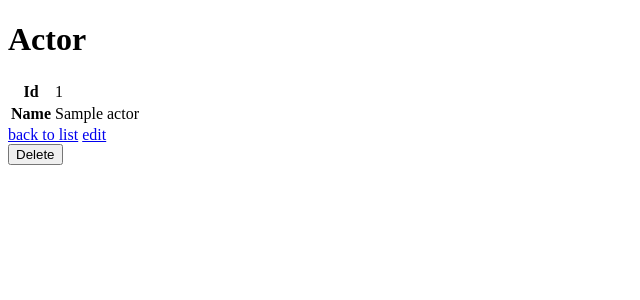
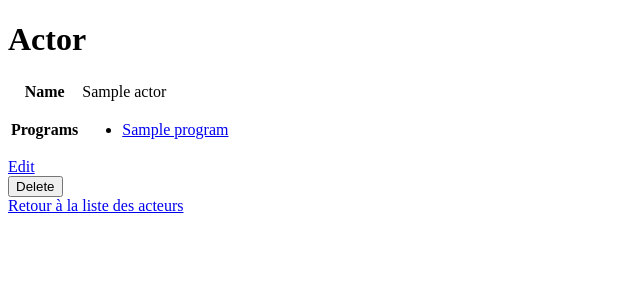
Before and after one commit to a-melie/Wild-Series, a Symfony app: template templates/actor/show.html.twig in a window 1280 px wide. Shown: the part 60-360 px from the top of the page, without its empty margins (0-640 px from the left). Run offline with Twig, Linux system fonts and the light colour scheme; the template is opened without the code that fills it: most values are stand-ins (such as "Sample title", 1, 10 or a date in 2020); some libraries are stand-ins or nearby versions.

Commit message:
q14 done

```diff
--- a/assets/css/app.scss
+++ b/assets/css/app.scss
@@ -11,7 +11,9 @@
     font-weight: bold;
     color: $dangerRose;
   }
+
 }
+
 nav{
   font-family:$title-font;
   font-size:1.5rem;
--- a/src/Entity/Actor.php
+++ b/src/Entity/Actor.php
@@ -6,9 +6,12 @@
 use Doctrine\Common\Collections\ArrayCollection;
 use Doctrine\Common\Collections\Collection;
 use Doctrine\ORM\Mapping as ORM;
+use Symfony\Component\Validator\Constraints as Assert;
+use Symfony\Bridge\Doctrine\Validator\Constraints\UniqueEntity;
 
 /**
  * @ORM\Entity(repositoryClass=ActorRepository::class)
+ * @UniqueEntity("name", message="cet acteur existe déjà")
  */
 class Actor
 {
@@ -21,7 +24,10 @@
 
     /**
      * @ORM\Column(type="string", length=255)
+     * @Assert\NotBlank()
+     * @Assert\Length(max="255", maxMessage="Le titre du program saisi{{ value }} est trop long, il ne devrait pas dépasser {{ limit }} caractères")
      */
+
     private $name;
 
     /**
--- a/src/Entity/Season.php
+++ b/src/Entity/Season.php
@@ -11,7 +11,7 @@
 
 /**
  * @ORM\Entity(repositoryClass=SeasonRepository::class)
- * @UniqueEntity(fields={"program","number"}, errorPath="number", message="Cette saison existe déjà.")
+ *
  */
 class Season
 {
--- a/src/Form/ActorType.php
+++ b/src/Form/ActorType.php
@@ -13,7 +13,7 @@
     {
         $builder
             ->add('name')
-            ->add('programs')
+            ->add('programs',null,['choice_label' => 'title', 'label'=>'Program'])
         ;
     }
 
--- a/templates/actor/_delete_form.html.twig
+++ b/templates/actor/_delete_form.html.twig
@@ -1,5 +1,5 @@
 <form method="post" action="{{ path('actor_delete', {'id': actor.id}) }}" onsubmit="return confirm('Are you sure you want to delete this item?');">
     <input type="hidden" name="_method" value="DELETE">
     <input type="hidden" name="_token" value="{{ csrf_token('delete' ~ actor.id) }}">
-    <button class="btn">Delete</button>
+    <button class="text-success btn btn-warning">Delete</button>
 </form>
--- a/templates/actor/_form.html.twig
+++ b/templates/actor/_form.html.twig
@@ -1,4 +1,4 @@
 {{ form_start(form) }}
     {{ form_widget(form) }}
-    <button class="btn">{{ button_label|default('Save') }}</button>
+    <button class=" text-success btn btn-warning mt-3">{{ button_label|default('Save') }}</button>
 {{ form_end(form) }}
--- a/templates/actor/new.html.twig
+++ b/templates/actor/new.html.twig
@@ -3,9 +3,11 @@
 {% block title %}New Actor{% endblock %}
 
 {% block body %}
-    <h1>Create new Actor</h1>
+<div class="container text-center  mt-3 p-3">
+    <h1 class="text-center mt-3">Create new Actor</h1>
 
     {{ include('actor/_form.html.twig') }}
 
-    <a href="{{ path('actor_index') }}">back to list</a>
+</div>
+    <a  class="text-success btn btn-warning m-5" href="{{ path('actor_index') }}">Retour à la liste des acteurs</a>
 {% endblock %}
--- a/templates/actor/show.html.twig
+++ b/templates/actor/show.html.twig
@@ -3,25 +3,33 @@
 {% block title %}Actor{% endblock %}
 
 {% block body %}
-    <h1>Actor</h1>
+    <div class="container text-center  mt-3 p-3">
+        <h1>Actor</h1>
 
-    <table class="table">
-        <tbody>
-            <tr>
-                <th>Id</th>
-                <td>{{ actor.id }}</td>
-            </tr>
+        <table class="table">
+            <tbody>
             <tr>
                 <th>Name</th>
                 <td>{{ actor.name }}</td>
             </tr>
-        </tbody>
-    </table>
+            <tr>
+                <th>Programs</th>
+                <td>
+                    <ul>
+                        {% for program in actor.programs %}
+                            <li class="list-unstyled"><a  class="text-danger" href="{{ path('program_show', {'id': program.id}) }}">{{ program.title }}</a></li>
+                        {% endfor %}
+                    </ul>
+                </td>
+            </tr>
+            </tbody>
+        </table>
+        <div class="d-flex justify-content-center m-3 p-3">
+        <a class="text-success btn btn-warning mr-3" href="{{ path('actor_edit', {'id': actor.id}) }}">Edit</a>
 
+        {{ include('actor/_delete_form.html.twig') }}
+        </div>
+    </div>
+    <a  class="text-success btn btn-warning m-5" href="{{ path('actor_index') }}">Retour à la liste des acteurs</a>
 
-    <a href="{{ path('actor_index') }}">back to list</a>
-
-    <a href="{{ path('actor_edit', {'id': actor.id}) }}">edit</a>
-
-    {{ include('actor/_delete_form.html.twig') }}
 {% endblock %}
--- a/templates/program/show.html.twig
+++ b/templates/program/show.html.twig
@@ -28,10 +28,10 @@
                 </tr>
                 {% endfor %}
                 <tr>
-                    <th>Actor</th>
+                    <th>Actor(s)</th>
                     <td>
                     {% for actor in program.actors %}
-                        <li>{{ actor.name }} </li>
+                        <li class="list-unstyled"><a class="text-danger" href="{{ path('actor_show', {'id': actor.id}) }}">{{ actor.name }}</a> </li>
                     {% else %}
                         <li>Aucun acteur pour cette série</li>
                     {% endfor %}
```
Also changed, not shown: templates/actor/edit.html.twig (+5 -2 lines), templates/actor/index.html.twig (+7 -7 lines), README.md.
